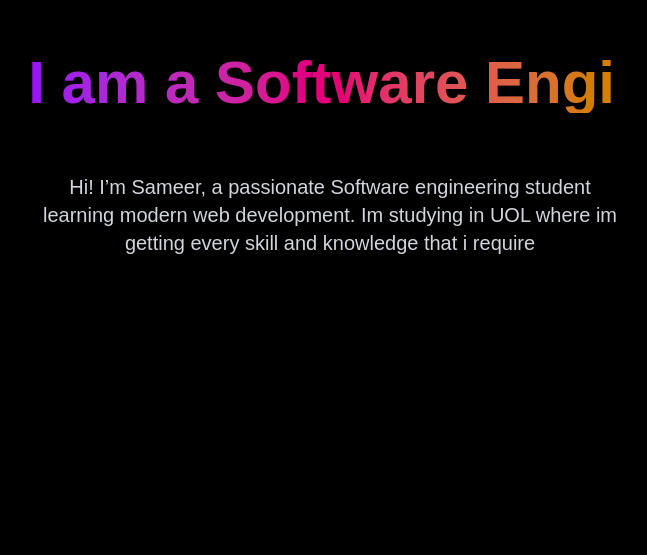
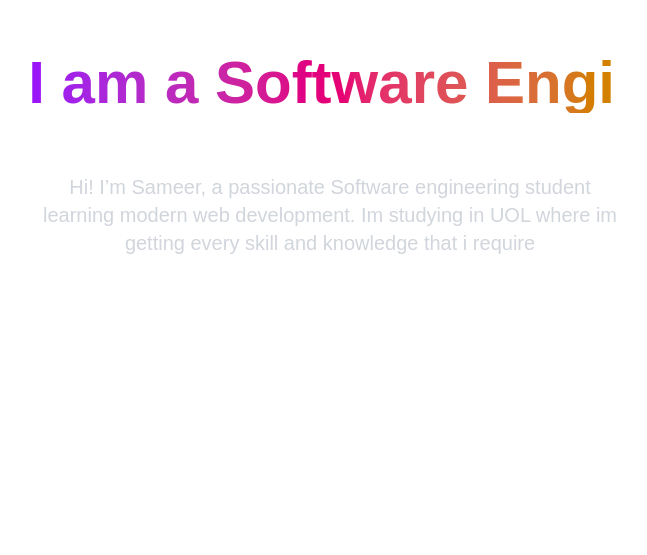
Before and after one commit to sameer890678/portfolio, a Next.js app: page / in a window 1280 px wide. Shown: the part 245-800 px from the top of the page, without its empty margins (310-957 px from the left). Built offline with nearby package versions, Linux system fonts and the light colour scheme.

Commit message:
modifiend background color

```diff
--- a/app/page.tsx
+++ b/app/page.tsx
@@ -36,7 +36,7 @@ export default function Home() {
   }, [messageIndex]);
 
   return (
-    <div className="bg-black text-white">
+    <div className="bg-white text-white">
       {/* Hero Section */}
       <section className="flex flex-col items-center justify-center min-h-screen px-4">
         <h1 className="text-5xl md:text-6xl font-extrabold text-center bg-clip-text text-transparent bg-gradient-to-r from-purple-600 via-pink-600 to-yellow-600">
@@ -50,7 +50,7 @@ export default function Home() {
 
       {/* About Section */}
 <section className="py-20 px-4 bg-gray-800 flex justify-center">
-  <div className="max-w-2xl text-center p-8 rounded-lg text-white about-hover">
+  <div className="max-w-2xl text-center p-8 rounded-lg text-white shadow-lg about-hover">
     <h2 className="text-3xl font-bold mb-4">About Me</h2>
     <p className="text-lg">
       I’m a passionate Software Engineering student learning modern web development.
```
